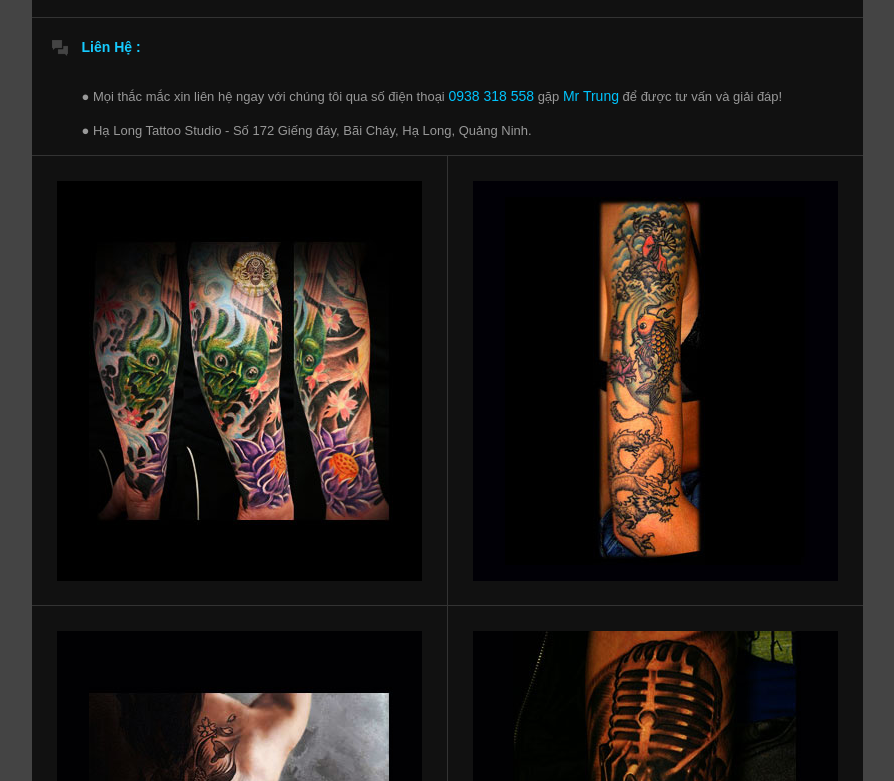
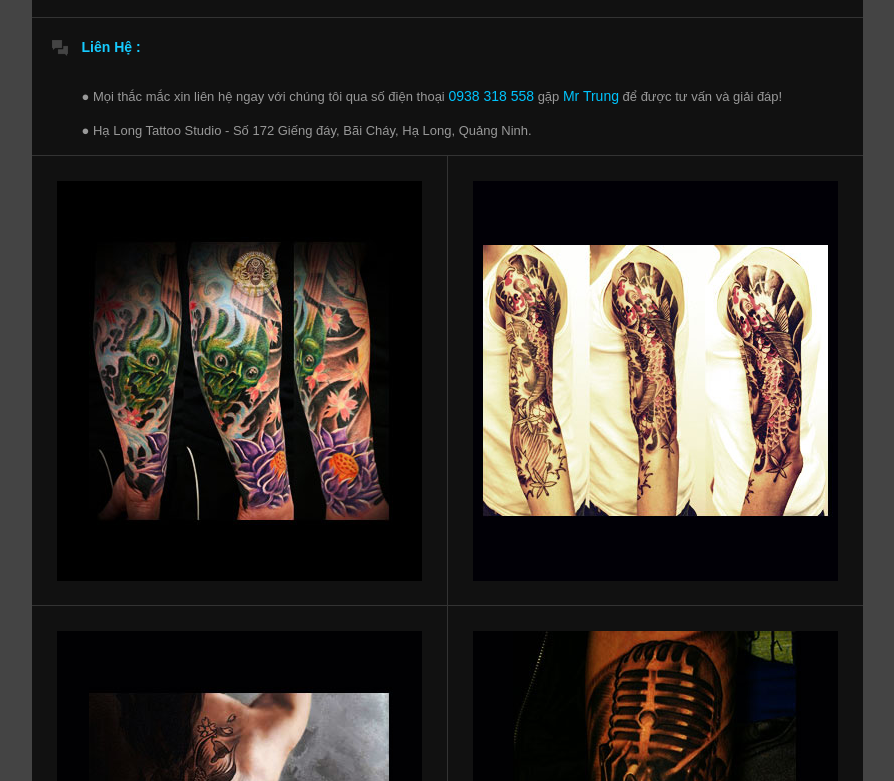
Before and after one commit to vongtrondo/HalongTattoo.com, a plain HTML site: page index.html in a window 1280 px wide. Shown: the part 468-1249 px from the top of the page, without its empty margins (193-1087 px from the left). Drawn offline with Linux system fonts and the light colour scheme.

Commit message:
Update images

```diff
--- a/index.html
+++ b/index.html
@@ -63,7 +63,7 @@ www.leduyquang.com
 	</div>
 	<div class="post lastpost">
 		<div class="post-image">
-			<img src="./asset/img/2.jpg" alt="Ca chep va rong" width="365" height="400">
+			<img src="./asset/img/2-1.jpg" alt="Ca chep va rong" width="365" height="400">
 		</div>
 	</div>
 	<div class="post">
```
Also changed, not shown: asset/img/2-1.jpg (added).
